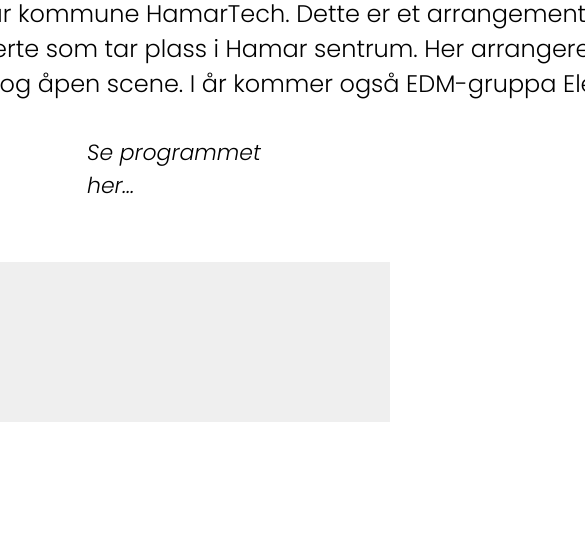
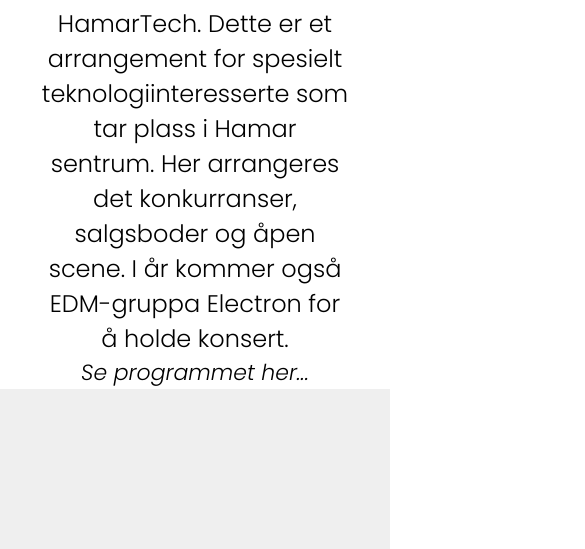
Before and after one commit to Katta-IT/Hamar-Tech, a plain HTML site: page lars/index.html in a window 390 px wide. Shown: the part 820-1369 px from the top of the page, 585 px wide, since content can reach past the window. Before the commit the page ends 1242 px from the top, so only its background shows below. Drawn offline with Linux system fonts and the light colour scheme; no server answers.

Commit message:
.
Fikset responsivitet på hjem-siden

```diff
--- a/lars/index.css
+++ b/lars/index.css
@@ -49,3 +49,17 @@
     font-style: italic;
     font-size: 22px;
 }
+
+@media screen and (max-width: 1000px){
+    #page-content .text{
+        width: calc(100% - 80px);
+        padding: 0 40px;
+    }
+    #page-content .text *{
+        width: 100%;
+        text-align: center;
+    }
+    #page-content .text p{
+        width: 100%;
+    }
+}
```
